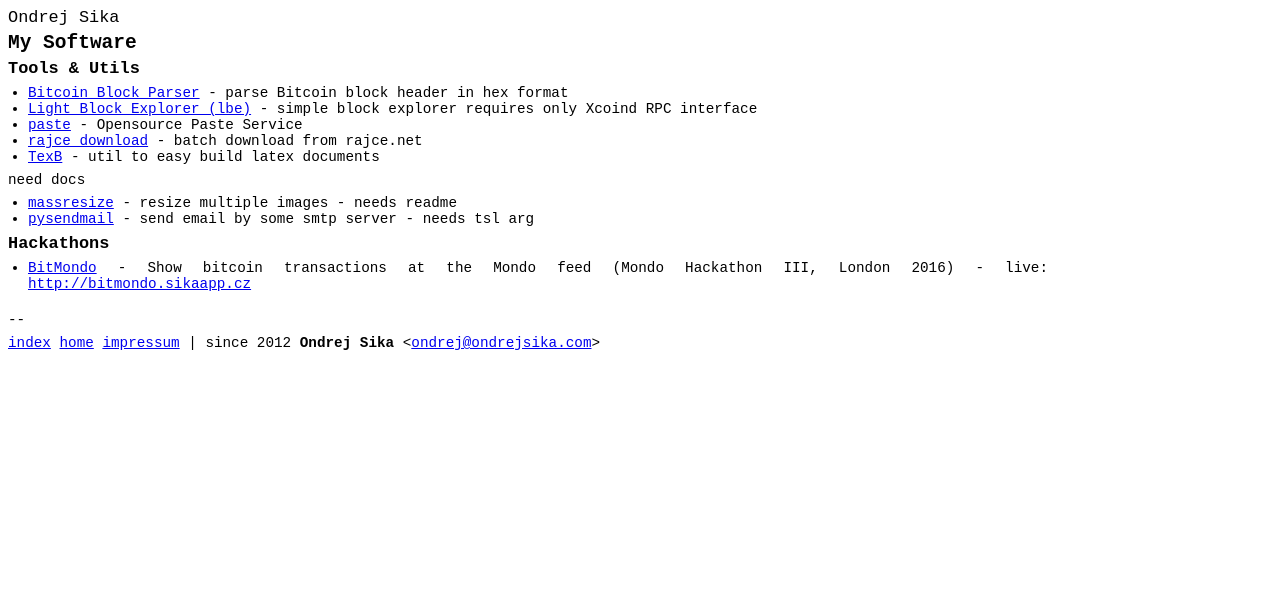
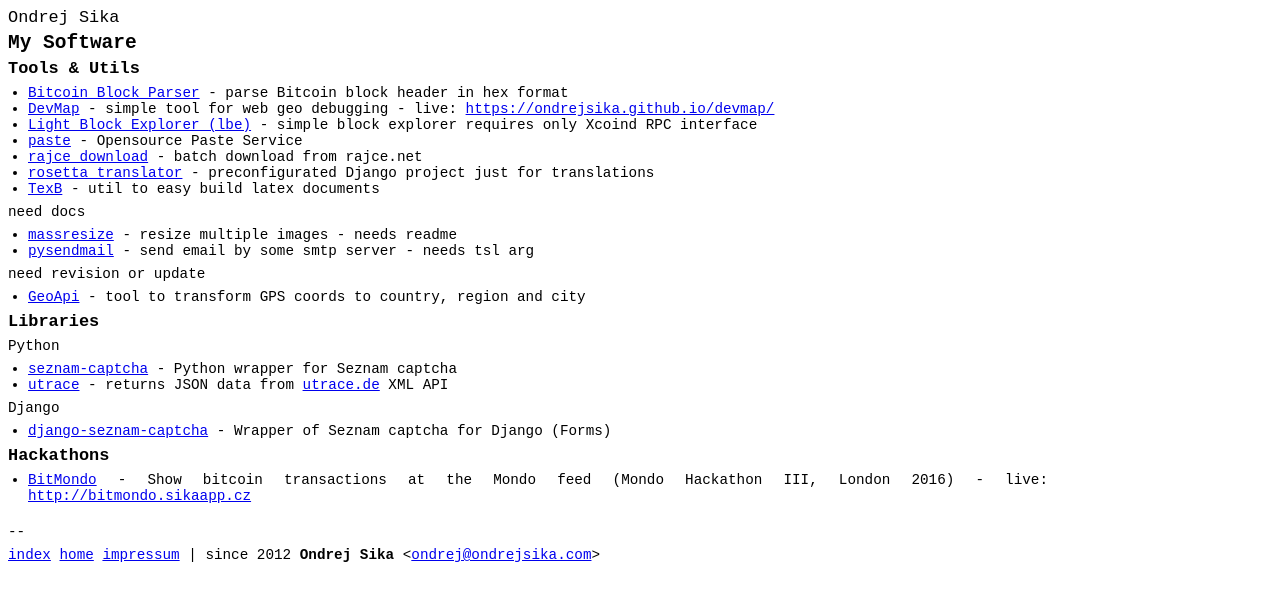
Before and after one commit to ondrejsika/ondrejsika.com, a Jekyll site: the page built from software/index.md, in a window 1280 px wide. Shown: the top 601 px of the page. Built offline with Jekyll 4.4.1, drawn with Linux system fonts in a browser that asks for light colours; Markdown is read by kramdown in place of the engine named in the settings; comment, search, counter and statistics services are not loaded.

Commit message:
software - add some projects from github

```diff
--- a/software/index.md
+++ b/software/index.md
@@ -8,9 +8,11 @@
 ### Tools & Utils
 
 * [Bitcoin Block Parser](https://ondrejsika.com/js-utils/bitcoin-block-parser.html) - parse Bitcoin block header in hex format
+* [DevMap](https://github.com/ondrejsika/devmap) - simple tool for web geo debugging - live: <https://ondrejsika.github.io/devmap/>
 * [Light Block Explorer (lbe)](https://github.com/ondrejsika/lbe) - simple block explorer requires only Xcoind RPC interface
 * [paste](https://github.com/ondrejsika/paste) - Opensource Paste Service
 * [rajce_download](https://github.com/ondrejsika/rajce_download) - batch download from rajce.net
+* [rosetta translator](https://github.com/ondrejsika/rosetta-translator) - preconfigurated Django project just for translations
 * [TexB](https://github.com/ondrejsika/texb) - util to easy build latex documents
 
 need docs
@@ -18,6 +20,22 @@
 * [massresize](https://github.com/ondrejsika/massresize) - resize multiple images - needs readme
 * [pysendmail](https://github.com/ondrejsika/pysendmail) - send email by some smtp server - needs tsl arg
 
+need revision or update
+
+- [GeoApi](https://github.com/ondrejsika/geoapi) - tool to transform GPS coords to country, region and city
+
+### Libraries
+
+Python
+
+- [seznam-captcha](https://github.com/ondrejsika/seznam-captcha) - Python wrapper for Seznam captcha
+- [utrace](https://github.com/ondrejsika/python-utrace) - returns JSON data from [utrace.de](http://en.utrace.de/api.php) XML API
+
+
+Django
+
+- [django-seznam-captcha](https://github.com/ondrejsika/django-seznam-captcha) - Wrapper of Seznam captcha for Django (Forms)
+
 
 ### Hackathons
 
```
